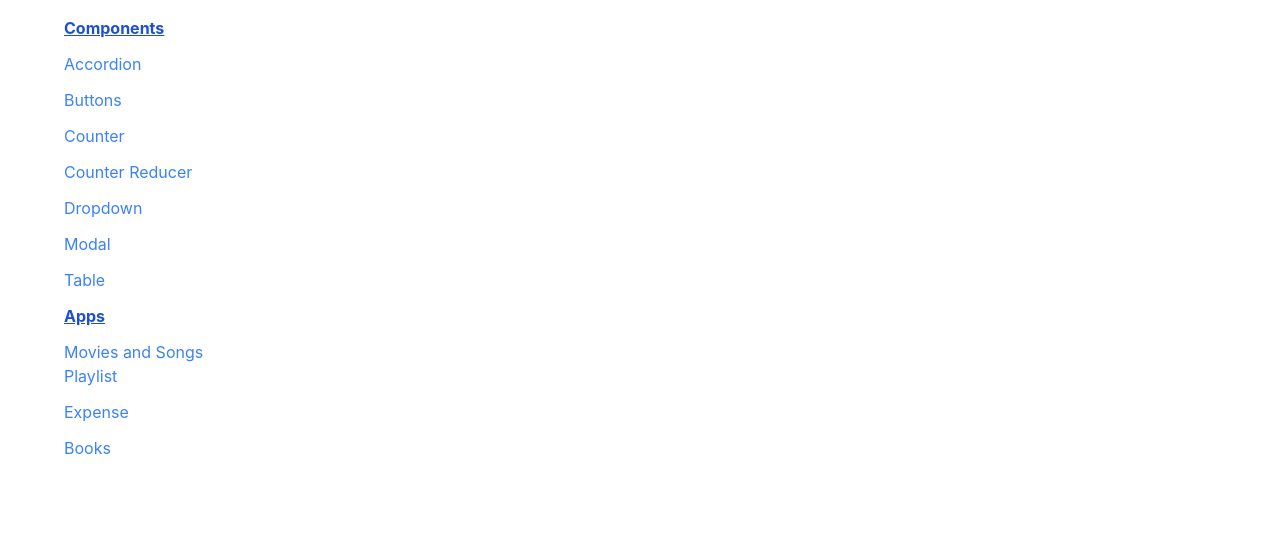
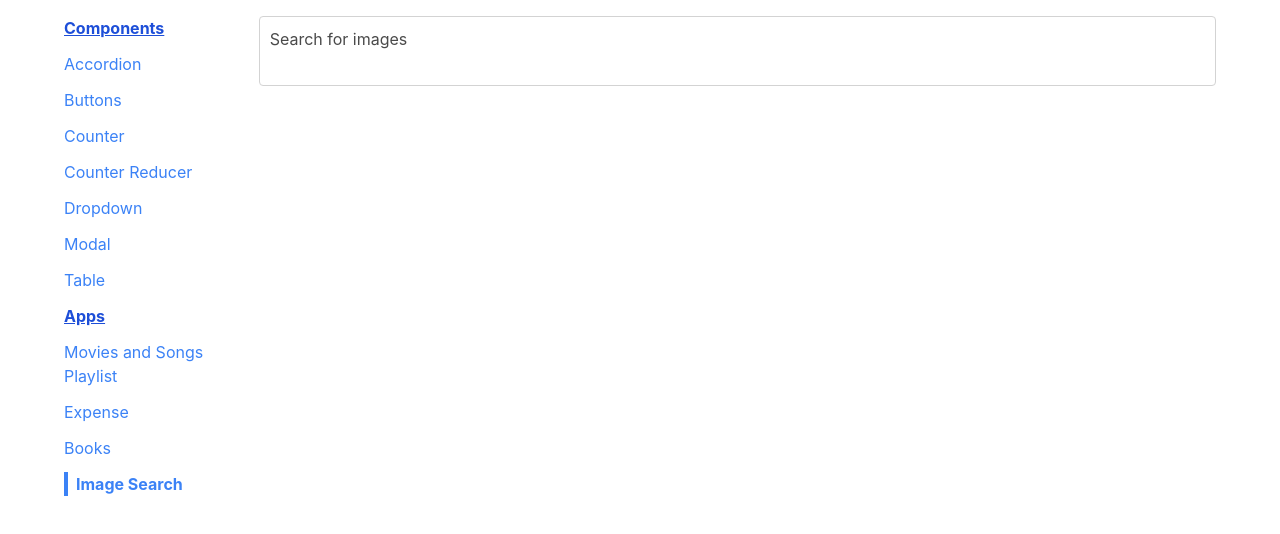
Before and after one commit to tahelena/portfolio, a React (Create React App) app: page /apps/image-search in a window 1280 px wide. Shown: the top 534 px of the page. Built offline with nearby package versions, Linux system fonts and the light colour scheme.

Commit message:
Fix conflicts

```diff
--- a/src/App.js
+++ b/src/App.js
@@ -7,6 +7,7 @@ import CounterPage from "./pages/CounterPage";
 import CounterPageReducer from "./pages/CounterPageReducer";
 import DropdownPage from "./pages/DropdownPage";
 import ExpensePage from "./pages/ExpensePage";
+import ImageSearchPage from "./pages/ImageSearchPage";
 import ModalPage from "./pages/ModalPage";
 import  MoviesSongPage  from "./pages/MovieSongPage";
 import TablePage from "./pages/TablePage";
@@ -46,6 +47,9 @@ const App = () => {
         <Route path="/apps/books">
         <BookPage />
       </Route>
+      <Route path="/apps/image-search">
+      <ImageSearchPage />
+    </Route>
       </div>
     </div>
   );
--- a/src/components/SideBar.js
+++ b/src/components/SideBar.js
@@ -15,6 +15,7 @@ const SideBar = () => {
     {name:'Movies and Songs Playlist',path:'/apps/movie-song'},
     {name:'Expense',path:'/apps/expense'},
     {name:'Books',path:'/apps/books'},
+    {name:'Image Search',path:'/apps/image-search'},
   ];
   return (
     <div className="sticky top-0 overflow-y-scroll flex flex-col items-start">
```
Also changed, not shown: src/pages/ImageSearchPage.js (renamed from src/components/pages/ImageSearch.js, +5 -5 lines), 1 other file (tests, documents, lock files or other folders).
